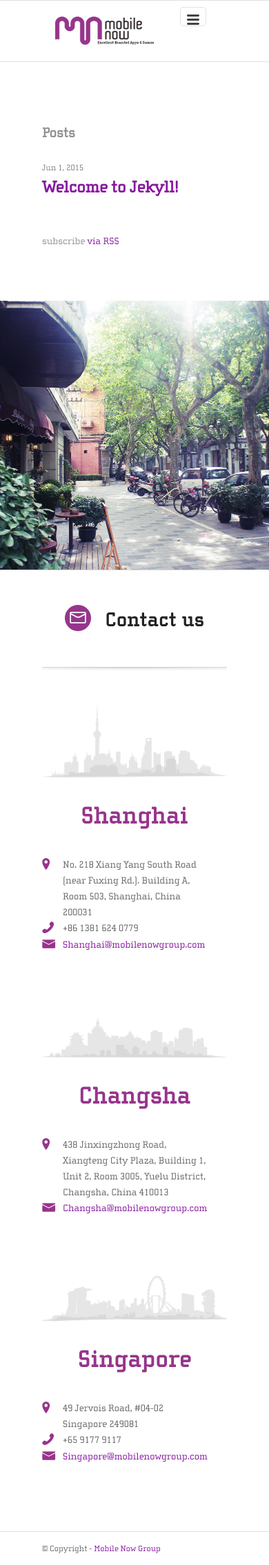
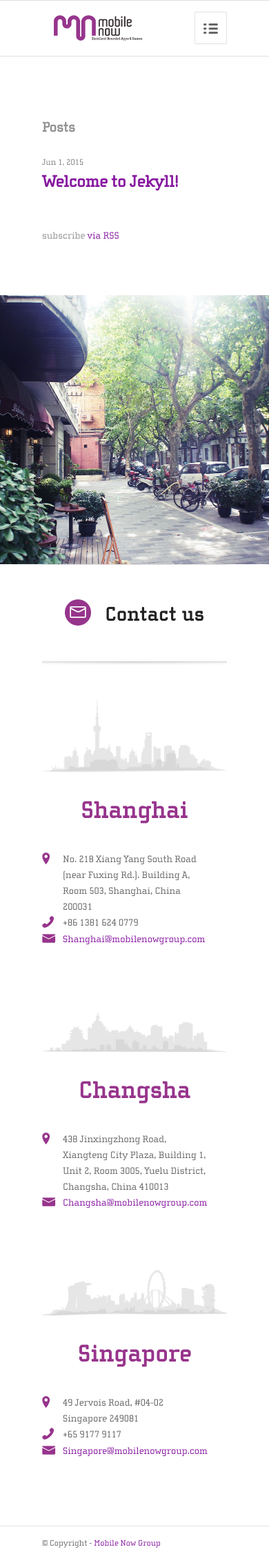
Before and after one commit to MobileNowGroup/Jekyll-mn-website, a Jekyll site: the page built from index.html, in a window 390 px wide. Shown: the whole page at 69% size. Built offline with Jekyll 4.4.1, drawn with Linux system fonts in a browser that asks for light colours.

Commit message:
add responsive menu for page links on mobile

```diff
--- a/_includes/head.html
+++ b/_includes/head.html
@@ -12,4 +12,5 @@
   <link rel="alternate" type="application/rss+xml" title="{{ site.title }}" href="{{ "/feed.xml" | prepend: site.baseurl | prepend: site.url }}" />
   <script src="{{ site.url }}/js/jquery-2.1.4.min.js"></script>
   <script src="{{ site.url }}/js/fixed-header-gotop-button.js"></script>
+  <script src="{{ site.url }}/js/mobile-menu.js"></script>
 </head>
--- a/_includes/header.html
+++ b/_includes/header.html
@@ -8,16 +8,11 @@
       </a>
     </div>
 
+    <a href="#" class="menu-icon text-center"></a>
+
     <nav class="site-nav">
-      <a href="#" class="menu-icon">
-        <svg viewBox="0 0 18 15">
-          <path fill="#424242" d="M18,1.484c0,0.82-0.665,1.484-1.484,1.484H1.484C0.665,2.969,0,2.304,0,1.484l0,0C0,0.665,0.665,0,1.484,0 h15.031C17.335,0,18,0.665,18,1.484L18,1.484z"/>
-          <path fill="#424242" d="M18,7.516C18,8.335,17.335,9,16.516,9H1.484C0.665,9,0,8.335,0,7.516l0,0c0-0.82,0.665-1.484,1.484-1.484 h15.031C17.335,6.031,18,6.696,18,7.516L18,7.516z"/>
-          <path fill="#424242" d="M18,13.516C18,14.335,17.335,15,16.516,15H1.484C0.665,15,0,14.335,0,13.516l0,0 c0-0.82,0.665-1.484,1.484-1.484h15.031C17.335,12.031,18,12.696,18,13.516L18,13.516z"/>
-        </svg>
-      </a>
-
-      <ul class="trigger page-links">
+      <a href="#" class="hide-menu-icon text-center">✖</a>
+      <ul class="page-links" id="page-links">
         <li{% if page.url == "/index.html" %} class="active"{% endif %}>
           <a class="page-link" href="{{ site.url }}">Home
             <span class="avia-underline"><span class="avia-arrow-wrap"><span class="avia-arrow"></span></span></span>
--- a/_sass/_layout.scss
+++ b/_sass/_layout.scss
@@ -1,3 +1,8 @@
+@font-face {
+    font-family: "entypo-fontello";
+    src: url("../assets/fonts/entypo-fontello.woff") format("woff");
+}
+
 /**
  * Site header
  */
@@ -6,7 +11,7 @@
     border-top: 1px solid $grey-color-light;
     border-bottom: 1px solid $grey-color-light;
     width: 100%;
-    z-index: 400;
+    z-index: 100;
     background-color: rgba(255,255,255,0.95);
 
     @include media-query-max($on-mobile) {
@@ -18,6 +23,11 @@
 .header-wrapper {
     height: 88px;
     line-height: 88px;
+
+    @include media-query-max($on-mobile) {
+        height: 80px;
+        line-height: 80px;
+    }
 }
 
 .site-title {
@@ -47,7 +57,10 @@
 
     li { float: left; }
     li:hover, li.active {
-        a.page-link { color: $text-color-dark; }
+        a.page-link {
+            color: $text-color-dark;
+            font-weight: 600;
+        }
         .avia-underline {
             opacity: 1;
             visibility: visible;
@@ -58,12 +71,35 @@
     a.page-link {
         display: block;
         position: relative;
-        font-size: 13px;
-        font-weight: 600;
         color: $text-color;
         text-decoration: none;
         padding-left: 13px;
         padding-right: 13px;
+    }
+
+    @include media-query-max($on-mobile) {
+        display: none;
+        background-color: white;
+        padding-top: 90px;
+        padding-bottom: 90px;
+
+        li { float: none; }
+        li:last-child a { border-bottom: 1px solid $grey-color-light; }
+
+        a.page-link {
+            line-height: 23px;
+            padding: 13px 28px;
+            border-top: 1px solid $grey-color-light;
+
+            &:before {
+                content: "\25B6";
+                position: absolute;
+                margin-left: -10px;
+                font-family: "entypo-fontello";
+                font-size: 7px;
+                color: $brand-color-dark;
+            }
+        }
     }
 }
 
@@ -101,59 +137,43 @@
     }
 }
 
+.site-header .menu-icon, .site-header .hide-menu-icon {
+    display: none;
+
+    @include media-query-max($on-mobile) {
+        position: absolute;
+        width: 47px;
+        height: 47px;
+        line-height: 47px;
+        margin-top: -24px;
+        font-size: 30px;
+        font-family: "entypo-fontello";
+        text-decoration: none;
+        background-color: white;
+        color: $text-color-dark;
+        border: 1px solid $grey-color-light;
+        border-radius: 2px;
+        z-index: 100;
+    }
+}
+@include media-query-max($on-mobile) {
+    .site-header .menu-icon {
+        display: block;
+        top: 50%;
+        right: 0;
+    }
+    .site-header .hide-menu-icon {
+        top: 44px;
+        right: 23px;
+    }
+}
+
 .site-nav {
     position: absolute;
     right: 0;
-
-    .menu-icon {
-        display: none;
-    }
-
-    @include media-query-max($on-mobile) {
-        position: absolute;
-        top: 9px;
-        right: 30px;
-        background-color: $background-color;
-        border: 1px solid $grey-color-light;
-        border-radius: 5px;
-        text-align: right;
-
-        .menu-icon {
-            display: block;
-            float: right;
-            width: 36px;
-            height: 26px;
-            line-height: 0;
-            padding-top: 10px;
-            text-align: center;
-
-            > svg {
-                width: 18px;
-                height: 15px;
-
-                path {
-                    fill: $grey-color-dark;
-                }
-            }
-        }
-
-        .trigger {
-            clear: both;
-            display: none;
-        }
-
-        &:hover .trigger {
-            display: block;
-            padding-bottom: 5px;
-        }
-
-        .page-link {
-            display: block;
-            padding: 5px 10px;
-        }
-    }
 }
 
+.full-screen { width: 100%; }
 
 /**
  * Site footer
@@ -195,12 +215,6 @@
     background-repeat: no-repeat;
     background-size: cover;
     background-position: center center;
-}
-
-
-@font-face {
-    font-family: "entypo-fontello";
-    src: url("../assets/fonts/entypo-fontello.woff") format("woff");
 }
 
 .office-info {
@@ -270,7 +284,7 @@
     line-height: $spacing-unit;
     font-family: "entypo-fontello";
     text-decoration: none;
-    z-index: 10000;
+    z-index: 100;
     background-color: white;
     color: $text-color-dark;
     border:1px solid $grey-color-light;
```
Also changed, not shown: js/mobile-menu.coffee (added, +33 -0 lines).
